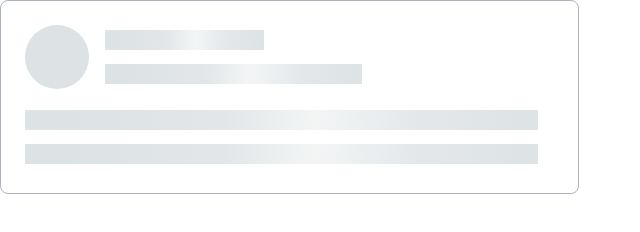
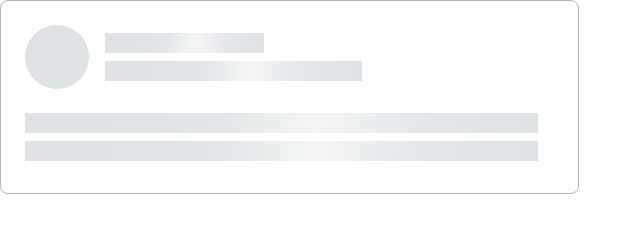
Before and after one commit to maratabdulin/htmlcss-20210812_marato13, a website: page 04-lection2/02-skeleton/index.html in a window 1280 px wide. Shown: the full height of the page, 0-640 px from the left. Drawn offline with Linux system fonts and the light colour scheme.

Commit message:
changes based on comments

```diff
--- a/04-lection2/02-skeleton/index.html
+++ b/04-lection2/02-skeleton/index.html
@@ -7,20 +7,18 @@
     <link rel="stylesheet" href="./skeleton.css">
 </head>
 
-<body>
+<body">
     <article class="skeleton">
-        <div class="skeleton__line1">
-            <div class="skeleton__item1"></div>
-            <div class="skeleton__item2">
-                <div class="skeleton__bar1"></div>
-                <div class="skeleton__bar2"></div>
-            </div>
+        <div class="skeleton__avatar"></div>
+        <div class="skeleton__line skeleton__line__width50">
+            <div class="skeleton__bar skeleton__bar_width62"></div>
+            <div class="skeleton__bar skeleton__bar_width100"></div>
         </div>
-        <div class="skeleton__line2">
-            <div class="skeleton__bar3"></div>
-            <div class="skeleton__bar4"></div>
+        <div class="skeleton__line skeleton__line__width100">
+            <div class="skeleton__bar skeleton__bar_width100"></div>
+            <div class="skeleton__bar skeleton__bar_width100"></div>
         </div>
     </article>
-</body>
+    </body>
 
 </html>
--- a/04-lection2/02-skeleton/skeleton.css
+++ b/04-lection2/02-skeleton/skeleton.css
@@ -1,57 +1,39 @@
 .skeleton {
 	display: flex;
-	flex-direction: column;
+	flex-direction: row;
+	flex-wrap: wrap;
 	border: 1px solid var(--grey-3);
 	border-radius: 8px;
 	padding: 24px 40px 24px 24px;
 	grid-gap: 16px;
-	width: 579px;
-	height: 194px;
+	max-width: 579px;
 }
-
-.skeleton__line1 {
-	display: flex;
-	grid-gap: 16px;
-	width: 100%;
-	height: 50%;
-}
-.skeleton__line2 {
+.skeleton__line {
 	display: flex;
 	justify-content: space-evenly;
 	flex-direction: column;
 	grid-gap: 8px;
+	padding: 8px 0;
+}
+.skeleton__line__width100 {
 	width: 100%;
-	height: 50%;
 }
-.skeleton__item1 {
-	width: 12.5%;
-	height: 100%;
+.skeleton__line__width50 {
+	width: 50%;
+}
+.skeleton__avatar {
+	flex-basis: 64px;
+	height: 64px;
 	border-radius: 50%;
 	background-color: var(--grey-2);
 }
-
-.skeleton__item2 {
-	display: flex;
-	justify-content: space-evenly;
-	flex-direction: column;
-	grid-gap: 8px;
-	width: 50%;
+.skeleton__bar {
+	height: 20px;
+	background: linear-gradient(92.51deg, #dde2e5 6.44%, #e2e6e8 38.47%, #f3f5f5 56.48%, #e3e7ea 77.5%, #dde2e5 102.52%);
 }
-
-.skeleton__bar1 {
+.skeleton__bar_width100 {
+	width: 100%;
+}
+.skeleton__bar_width62 {
 	width: 62%;
 }
-
-.skeleton__bar2,
-.skeleton__bar3,
-.skeleton__bar4 {
-	width: 100%;
-}
-
-.skeleton__bar1,
-.skeleton__bar2,
-.skeleton__bar3,
-.skeleton__bar4 {
-	height: 31.25%;
-	background: linear-gradient(92.51deg, #dde2e5 6.44%, #e2e6e8 38.47%, #f3f5f5 56.48%, #e3e7ea 77.5%, #dde2e5 102.52%);
-}
```
